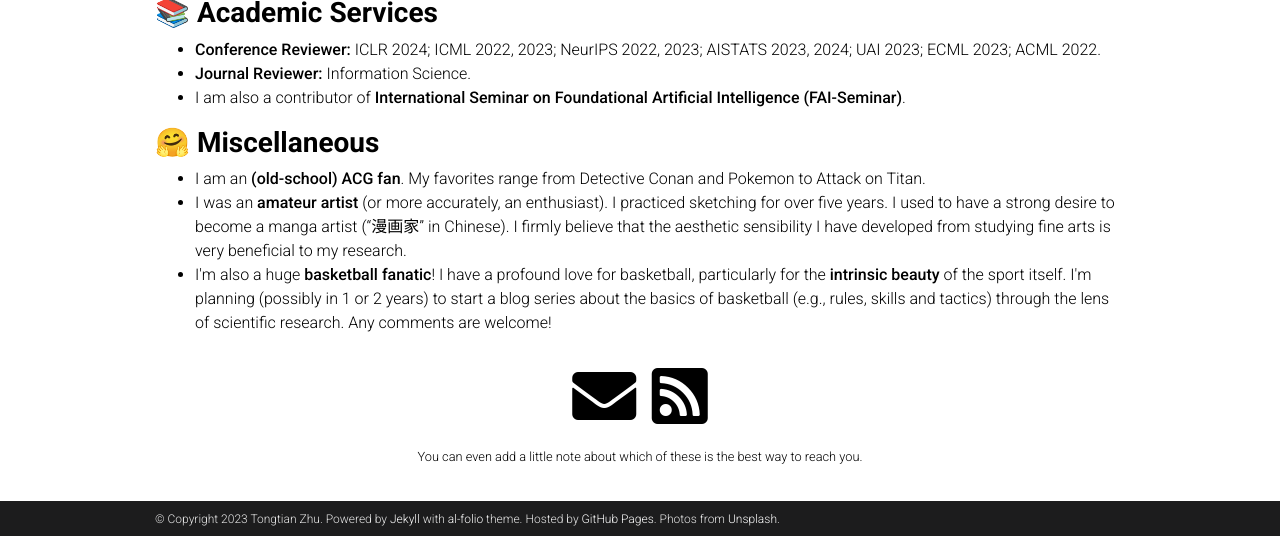
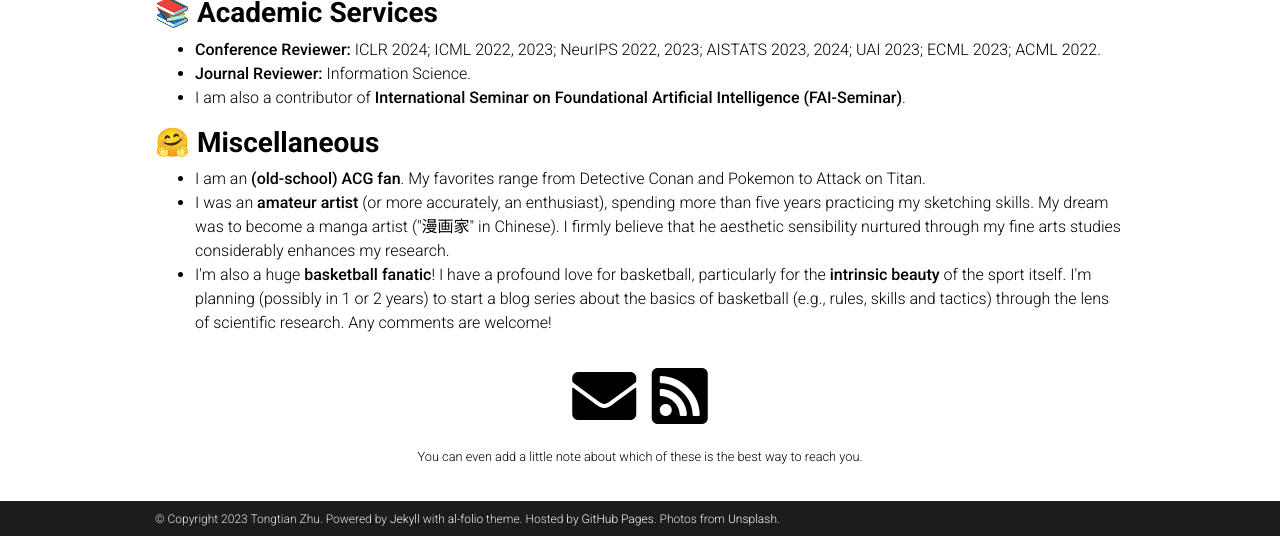
Before and after one commit to Raiden-Zhu/Raiden-Zhu.github.io, a Jekyll site: the page built from _pages/about.md, in a window 1280 px wide and 900 px high, scrolled down 1637 px, cut to the strip 364-900 px from the top of the window. Built offline with Jekyll 4.4.1, drawn with Linux system fonts in a browser that asks for light colours; full-size pictures stand in for the smaller copies a plugin makes; comment, search, counter and statistics services are not loaded; a style sheet for code colours, icons or effects is not loaded.

Commit message:
Update about.html

```diff
--- a/_layouts/about.html
+++ b/_layouts/about.html
@@ -73,7 +73,7 @@ layout: default
             <h3 style="color: inherit; font-weight: bold;">🤗 Miscellaneous</h3>
             <ul>
                   <li>I am an <strong>(old-school) ACG fan</strong>. My favorites range from Detective Conan and Pokemon to Attack on Titan.</li>
-                  <li>I was an <strong>amateur artist</strong> (or more accurately, an enthusiast). I practiced sketching for over five years. I used to have a strong desire to become a manga artist (“漫画家” in Chinese). I firmly believe that the aesthetic sensibility I have developed from studying fine arts is very beneficial to my research.</li>
+                  <li>I was an <strong>amateur artist</strong> (or more accurately, an enthusiast), spending more than five years practicing my sketching skills. My dream was to become a manga artist ("漫画家" in Chinese). I firmly believe that he aesthetic sensibility nurtured through my fine arts studies considerably enhances my research.</li>
                   <li>I'm also a huge <strong>basketball fanatic</strong>! I have a profound love for basketball, particularly for the <strong>intrinsic beauty</strong> of the sport itself. I'm planning (possibly in 1 or 2 years) to start a blog series about the basics of basketball (e.g., rules, skills and tactics) through the lens of scientific research. Any comments are welcome!</li>
             </ul>
 
```
